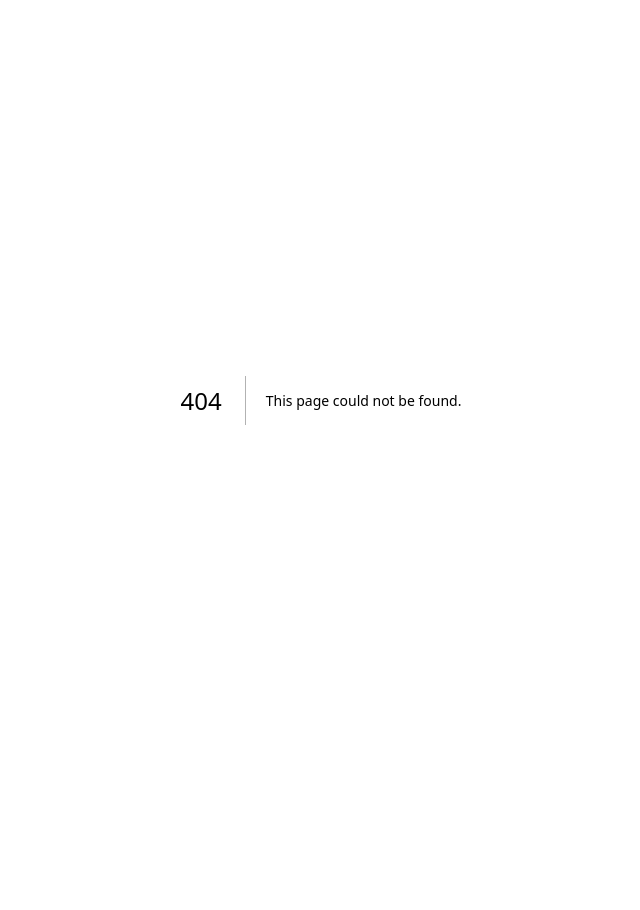
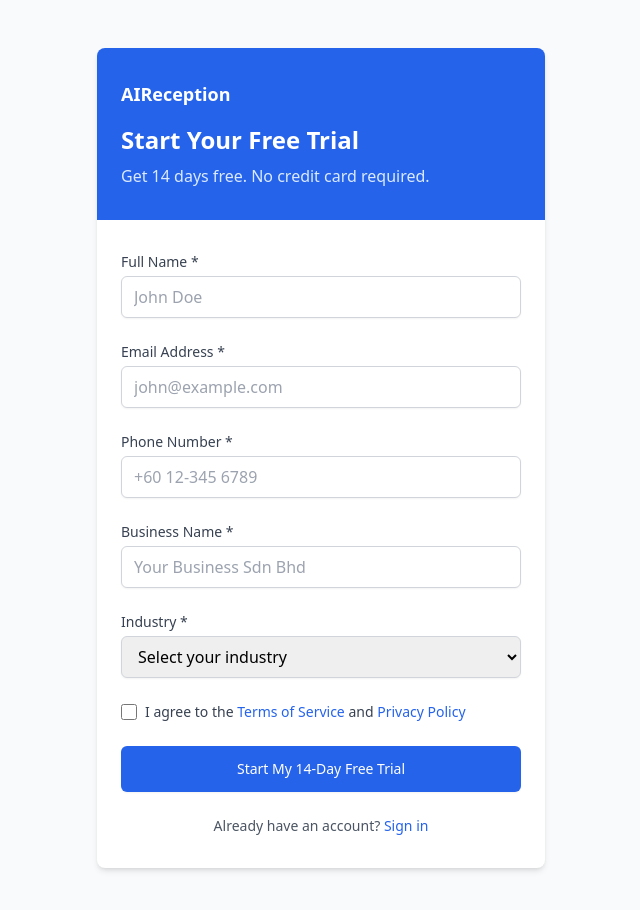
Before and after one commit to dwauto7/ai-receptionist, a Next.js app: page /signup in a window 1280 px wide. Before the commit this address had no page. Shown: the top 910 px of the page, without its empty margins (319-959 px from the left). Before the commit the page ends 800 px from the top, so only its background shows below. Built offline with nearby package versions, Linux system fonts and the light colour scheme.

Commit message:
Create page.tsx

```diff
--- /dev/null
+++ b/app/signup/page.tsx
@@ -0,0 +1,164 @@
+'use client';
+
+import { useState } from 'react';
+import Link from 'next/link';
+
+export default function SignupPage() {
+  const [formData, setFormData] = useState({
+    name: '',
+    email: '',
+    phone: '',
+    business: '',
+    industry: ''
+  });
+
+  const handleSubmit = (e: React.FormEvent) => {
+    e.preventDefault();
+    // TODO: Connect to your backend or email service
+    console.log('Form submitted:', formData);
+    alert('Thank you! We will contact you shortly to set up your free trial.');
+  };
+
+  const handleChange = (e: React.ChangeEvent<HTMLInputElement | HTMLSelectElement>) => {
+    setFormData({
+      ...formData,
+      [e.target.name]: e.target.value
+    });
+  };
+
+  return (
+    <div className="min-h-screen bg-gray-50 py-12 px-4 sm:px-6 lg:px-8">
+      <div className="max-w-md mx-auto bg-white rounded-lg shadow-md overflow-hidden">
+        {/* Header */}
+        <div className="bg-blue-600 px-6 py-8">
+          <Link href="/" className="text-white text-lg font-bold">AIReception</Link>
+          <h1 className="mt-4 text-2xl font-bold text-white">Start Your Free Trial</h1>
+          <p className="mt-2 text-blue-100">Get 14 days free. No credit card required.</p>
+        </div>
+
+        {/* Form */}
+        <form onSubmit={handleSubmit} className="px-6 py-8 space-y-6">
+          <div>
+            <label htmlFor="name" className="block text-sm font-medium text-gray-700">
+              Full Name *
+            </label>
+            <input
+              type="text"
+              id="name"
+              name="name"
+              required
+              value={formData.name}
+              onChange={handleChange}
+              className="mt-1 block w-full px-3 py-2 border border-gray-300 rounded-md shadow-sm focus:outline-none focus:ring-blue-500 focus:border-blue-500"
+              placeholder="John Doe"
+            />
+          </div>
+
+          <div>
+            <label htmlFor="email" className="block text-sm font-medium text-gray-700">
+              Email Address *
+            </label>
+            <input
+              type="email"
+              id="email"
+              name="email"
+              required
+              value={formData.email}
+              onChange={handleChange}
+              className="mt-1 block w-full px-3 py-2 border border-gray-300 rounded-md shadow-sm focus:outline-none focus:ring-blue-500 focus:border-blue-500"
+              placeholder="john@example.com"
+            />
+          </div>
+
+          <div>
+            <label htmlFor="phone" className="block text-sm font-medium text-gray-700">
+              Phone Number *
+            </label>
+            <input
+              type="tel"
+              id="phone"
+              name="phone"
+              required
+              value={formData.phone}
+              onChange={handleChange}
+              className="mt-1 block w-full px-3 py-2 border border-gray-300 rounded-md shadow-sm focus:outline-none focus:ring-blue-500 focus:border-blue-500"
+              placeholder="+60 12-345 6789"
+            />
+          </div>
+
+          <div>
+            <label htmlFor="business" className="block text-sm font-medium text-gray-700">
+              Business Name *
+            </label>
+            <input
+              type="text"
+              id="business"
+              name="business"
+              required
+              value={formData.business}
+              onChange={handleChange}
+              className="mt-1 block w-full px-3 py-2 border border-gray-300 rounded-md shadow-sm focus:outline-none focus:ring-blue-500 focus:border-blue-500"
+              placeholder="Your Business Sdn Bhd"
+            />
+          </div>
+
+          <div>
+            <label htmlFor="industry" className="block text-sm font-medium text-gray-700">
+              Industry *
+            </label>
+            <select
+              id="industry"
+              name="industry"
+              required
+              value={formData.industry}
+              onChange={handleChange}
+              className="mt-1 block w-full px-3 py-2 border border-gray-300 rounded-md shadow-sm focus:outline-none focus:ring-blue-500 focus:border-blue-500"
+            >
+              <option value="">Select your industry</option>
+              <option value="beauty">Beauty & Salon</option>
+              <option value="health">Healthcare & Clinic</option>
+              <option value="legal">Legal Services</option>
+              <option value="consulting">Consulting</option>
+              <option value="home">Home Services</option>
+              <option value="other">Other</option>
+            </select>
+          </div>
+
+          <div className="flex items-center">
+            <input
+              id="terms"
+              name="terms"
+              type="checkbox"
+              required
+              className="h-4 w-4 text-blue-600 focus:ring-blue-500 border-gray-300 rounded"
+            />
+            <label htmlFor="terms" className="ml-2 block text-sm text-gray-700">
+              I agree to the{' '}
+              <Link href="/terms" className="text-blue-600 hover:text-blue-500">
+                Terms of Service
+              </Link>{' '}
+              and{' '}
+              <Link href="/privacy" className="text-blue-600 hover:text-blue-500">
+                Privacy Policy
+              </Link>
+            </label>
+          </div>
+
+          <button
+            type="submit"
+            className="w-full flex justify-center py-3 px-4 border border-transparent rounded-md shadow-sm text-sm font-medium text-white bg-blue-600 hover:bg-blue-700 focus:outline-none focus:ring-2 focus:ring-offset-2 focus:ring-blue-500"
+          >
+            Start My 14-Day Free Trial
+          </button>
+
+          <p className="text-center text-sm text-gray-600">
+            Already have an account?{' '}
+            <Link href="/login" className="font-medium text-blue-600 hover:text-blue-500">
+              Sign in
+            </Link>
+          </p>
+        </form>
+      </div>
+    </div>
+  );
+}
```
